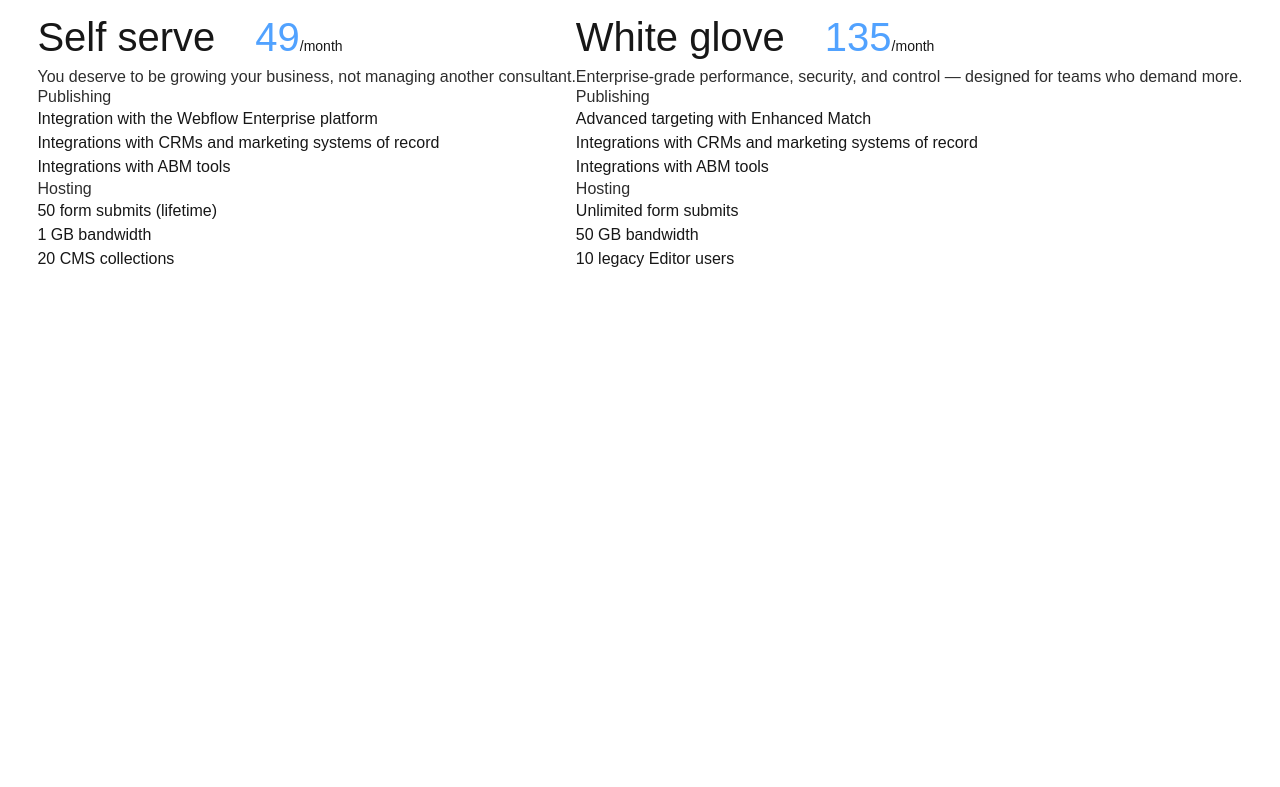
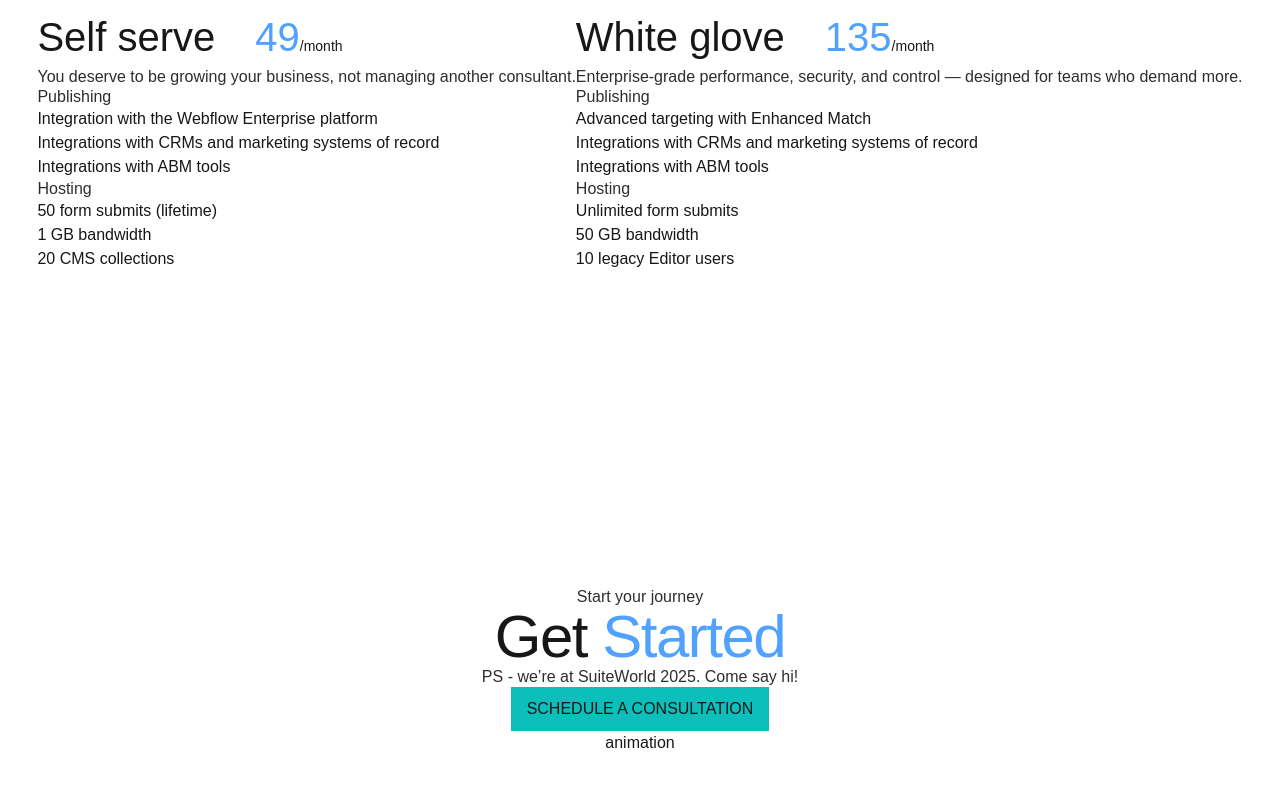
Before and after one commit to cadburylabs/trycadbury.com, a Next.js app: page / in a window 1280 px wide. Shown: the part 2022-2809 px from the top of the page. Before the commit the page ends 2293 px from the top, so only its background shows below. Built offline with nearby package versions, Linux system fonts and the light colour scheme.

Commit message:
add contact section

```diff
--- a/src/app/page.tsx
+++ b/src/app/page.tsx
@@ -1,5 +1,6 @@
 import { Benefits } from '@/components/Benefits/Benefits'
 import { Challenge } from '@/components/Challenge/Challenge'
+import { Contact } from '@/components/Contact/Contact'
 import { Fix } from '@/components/Fix/Fix'
 import { Header } from '@/components/Header/Header'
 import { Intro } from '@/components/Intro/Intro'
@@ -17,6 +18,7 @@
                 <Online />
                 <Benefits />
                 <Plans />
+                <Contact />
             </main>
             <footer />
         </>
--- /dev/null
+++ b/src/components/Contact/Contact.tsx
@@ -0,0 +1,19 @@
+import React from 'react'
+import { H2 } from '../Typography/H2'
+import { P } from '../Typography/P'
+
+export const Contact = () => {
+    return (
+        <section className="mx-5 flex flex-col min-h-screen items-center justify-center">
+            <P>Start your journey</P>
+            <H2>
+                Get <span className="text-blue-400">Started</span>
+            </H2>
+            <P>PS - we’re at SuiteWorld 2025. Come say hi!</P>
+            <button className="py-2.5 px-4 bg-[#0DBFBB] uppercase w-fit">
+                Schedule a Consultation
+            </button>
+            <div>animation</div>
+        </section>
+    )
+}
```
